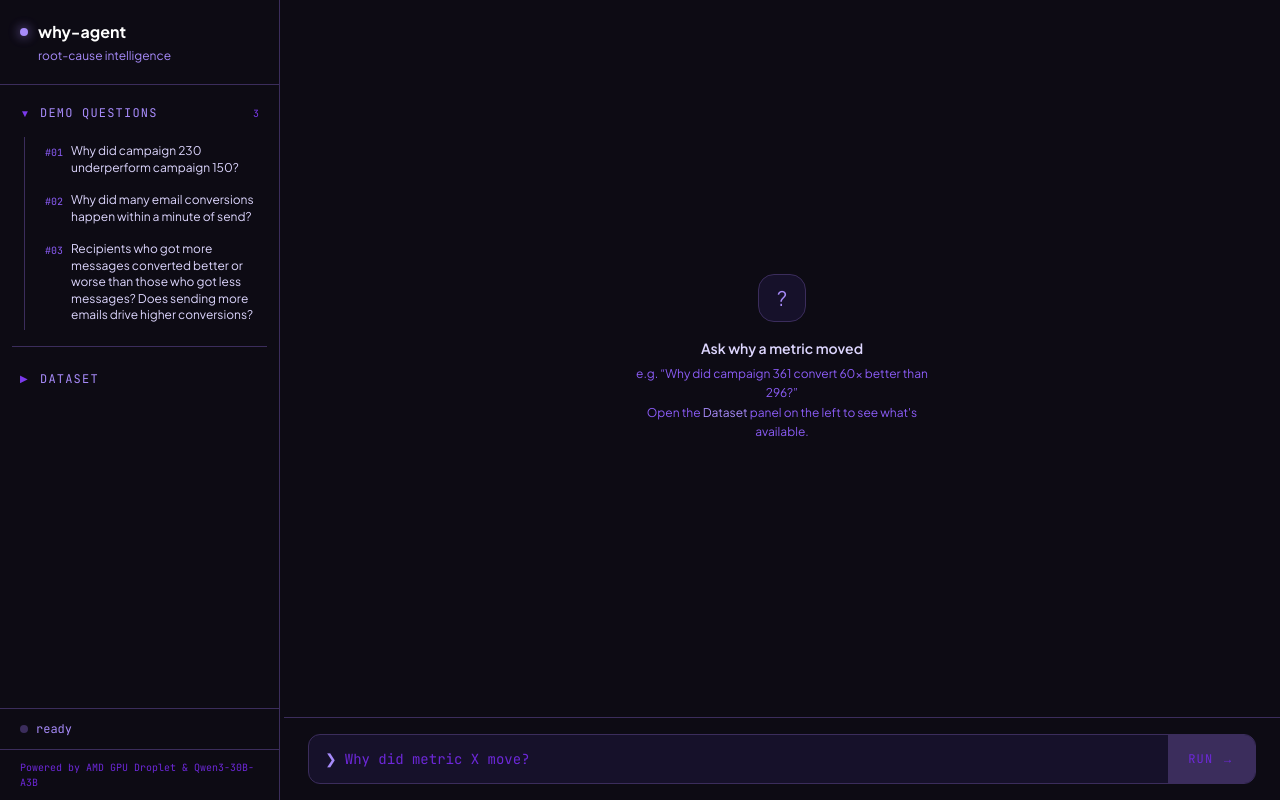
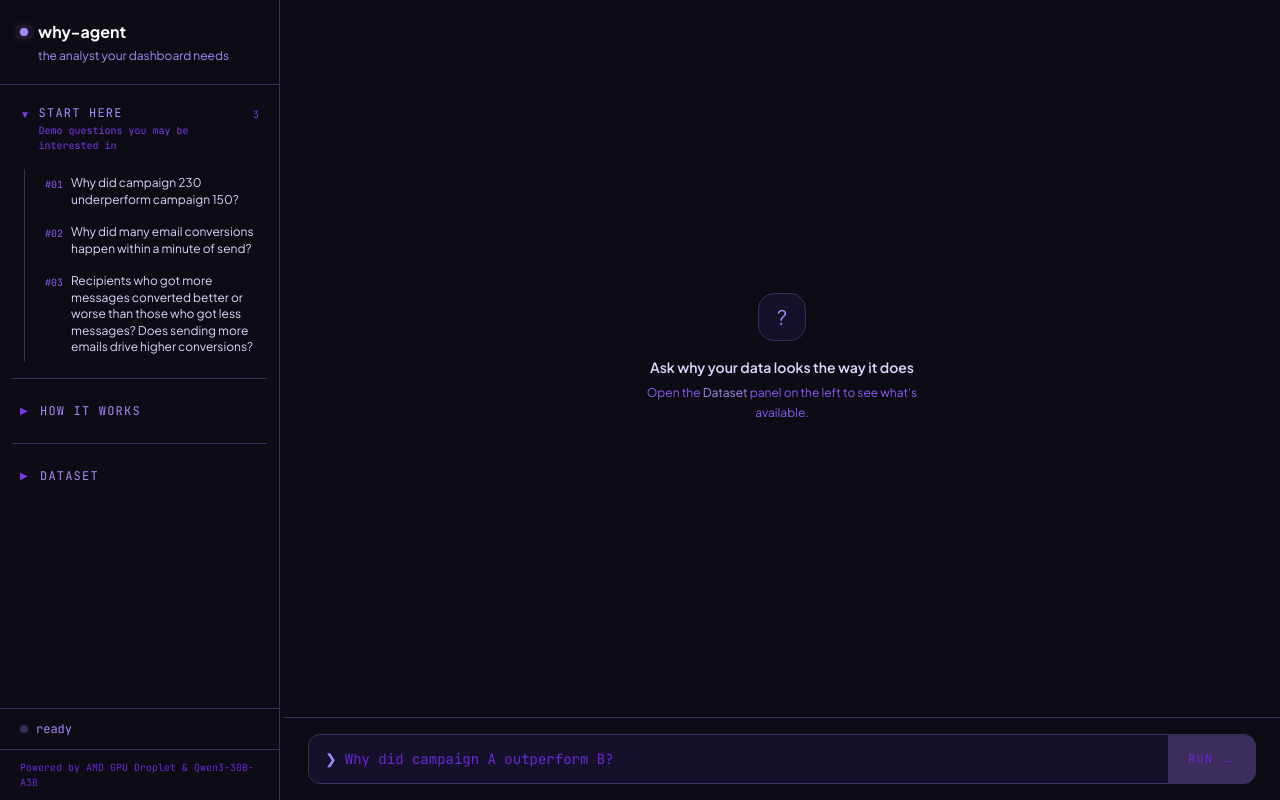
Before and after one commit to Isa-Mapo-Hackathon/why-agent, a Next.js app in the folder client/frontend/: page / in a window 1280 px wide. Built offline with nearby package versions, Linux system fonts and the light colour scheme.

Commit message:
Enhance UI

```diff
--- a/client/frontend/src/app/page.tsx
+++ b/client/frontend/src/app/page.tsx
@@ -9,6 +9,7 @@ import ResizableSidebar from "@/components/ResizableSidebar";
 import DemoQuestions from "@/components/DemoQuestions";
 import ElapsedTimer from "@/components/ElapsedTimer";
 import EvidencePanel from "@/components/EvidencePanel";
+import HowItWorks from "@/components/HowItWorks";
 import PhaseTimeline from "@/components/PhaseTimeline";
 import ReportView from "@/components/ReportView";
 
@@ -130,11 +131,14 @@ export default function Home() {
             </span>
           </div>
           <p className="text-xs text-violet-400 mt-1 pl-[18px]">
-            root-cause intelligence
+            the analyst your dashboard needs
           </p>
         </div>
         <div className="flex-1 overflow-y-auto p-3 space-y-4">
           <DemoQuestions onSelect={submit} disabled={streaming} />
+          <div className="border-t border-frame pt-4">
+            <HowItWorks />
+          </div>
           <div className="border-t border-frame pt-4">
             <DatasetInfo />
           </div>
@@ -164,12 +168,9 @@ export default function Home() {
               </div>
               <div className="space-y-1.5">
                 <p className="text-violet-200 text-sm font-semibold">
-                  Ask why a metric moved
+                  Ask why your data looks the way it does
                 </p>
                 <p className="text-violet-500 text-xs max-w-xs leading-relaxed">
-                  e.g. &ldquo;Why did campaign 361 convert 60× better than
-                  296?&rdquo;
-                  <br />
                   Open the <span className="text-violet-400">Dataset</span>{" "}
                   panel on the left to see what&apos;s available.
                 </p>
--- a/client/frontend/src/components/ChatInput.tsx
+++ b/client/frontend/src/components/ChatInput.tsx
@@ -37,7 +37,7 @@ export default function ChatInput({ onSubmit, onAbort, disabled }: Props) {
             submit();
           }
         }}
-        placeholder="Why did metric X move?"
+        placeholder="Why did campaign A outperform B?"
         disabled={disabled}
         rows={1}
         className="flex-1 bg-transparent py-3.5 text-sm text-white placeholder-violet-700 resize-none focus:outline-none font-mono"
--- a/client/frontend/src/components/DemoQuestions.tsx
+++ b/client/frontend/src/components/DemoQuestions.tsx
@@ -19,11 +19,16 @@ export default function DemoQuestions({ onSelect, disabled }: Props) {
         type="button"
         onClick={() => setOpen((o) => !o)}
         aria-expanded={open}
-        className="w-full flex items-center gap-2 rounded-lg px-2 py-2 text-left text-violet-400 hover:bg-elevated hover:text-violet-200 transition-colors"
+        className="w-full flex items-start gap-2 rounded-lg px-2 py-2 text-left text-violet-400 hover:bg-elevated hover:text-violet-200 transition-colors"
       >
-        <span className="text-[10px] font-mono text-violet-600 w-3">{open ? "▼" : "▶"}</span>
-        <span className="text-xs font-mono uppercase tracking-widest">Demo Questions</span>
-        <span className="ml-auto text-[10px] font-mono text-violet-600">{QUESTIONS.length}</span>
+        <span className="text-[10px] font-mono text-violet-600 w-3 pt-0.5">{open ? "▼" : "▶"}</span>
+        <span className="min-w-0">
+          <span className="block text-xs font-mono uppercase tracking-widest">Start Here</span>
+          <span className="mt-0.5 block text-[10px] font-mono normal-case tracking-normal text-violet-600">
+            Demo questions you may be interested in
+          </span>
+        </span>
+        <span className="ml-auto text-[10px] font-mono text-violet-600 pt-0.5">{QUESTIONS.length}</span>
       </button>
 
       {open && (
--- /dev/null
+++ b/client/frontend/src/components/HowItWorks.tsx
@@ -0,0 +1,42 @@
+"use client";
+
+import { useState } from "react";
+
+const PANEL_ID = "how-it-works-panel";
+
+export default function HowItWorks() {
+  const [open, setOpen] = useState(false);
+
+  return (
+    <div className="space-y-2">
+      <button
+        type="button"
+        onClick={() => setOpen((o) => !o)}
+        aria-expanded={open}
+        aria-controls={PANEL_ID}
+        aria-label="Toggle how it works panel"
+        className="w-full flex items-center gap-2 rounded-lg px-2 py-2 text-left text-violet-400 hover:bg-elevated hover:text-violet-200 transition-colors"
+      >
+        <span className="text-[10px] font-mono text-violet-600 w-3">
+          {open ? "▼" : "▶"}
+        </span>
+        <span className="text-xs font-mono uppercase tracking-widest">
+          How It Works
+        </span>
+      </button>
+
+      {open && (
+        <div id={PANEL_ID} className="ml-3 pl-3 border-l border-frame pb-1">
+          <p className="px-2 py-1.5 text-xs text-violet-200 leading-snug">
+            <span className="text-[13px] font-semibold text-violet-100">
+              why-agent
+            </span>{" "}
+            runs a multi-phase investigation - It forms hypotheses, queries your
+            data, tests alternatives, and self-critiques before reporting. Most
+            investigations take 3-10 minutes.
+          </p>
+        </div>
+      )}
+    </div>
+  );
+}
```
Also changed, not shown: 1 other file (tests, documents, lock files or other folders).
